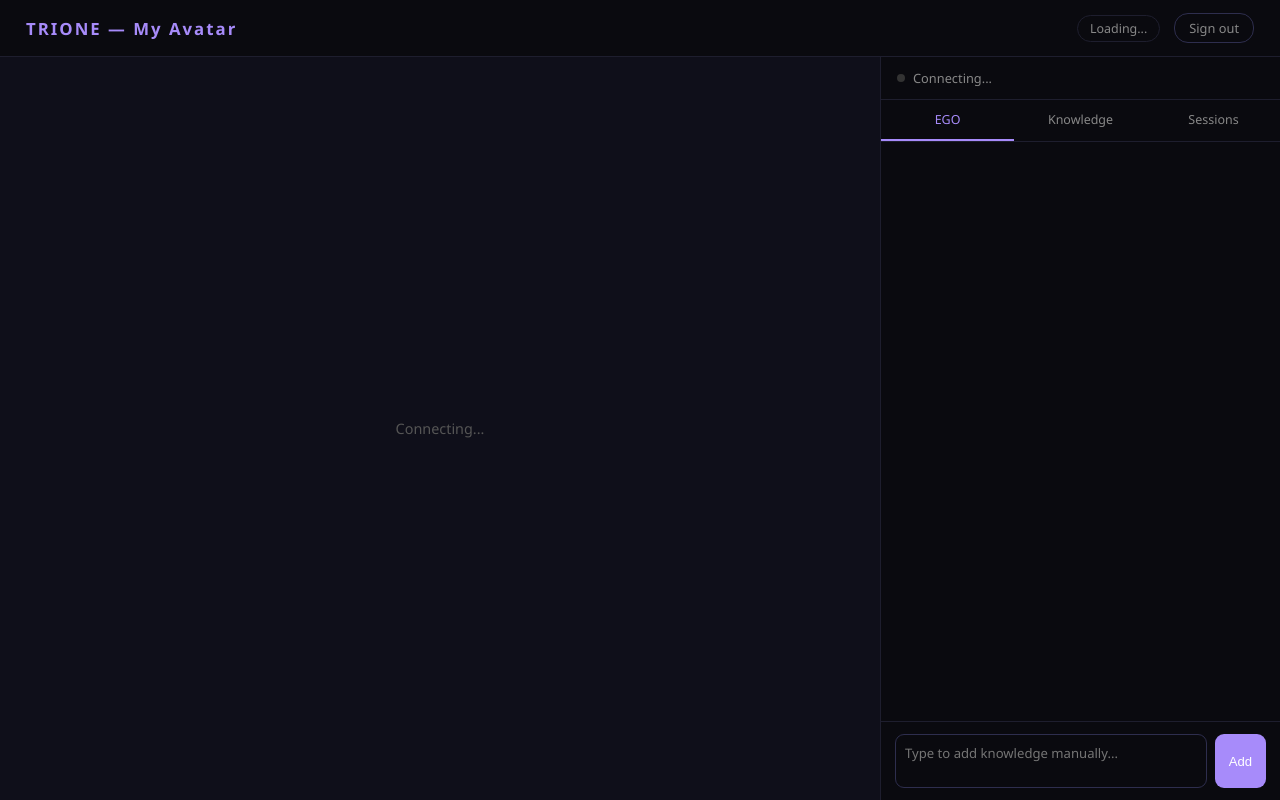
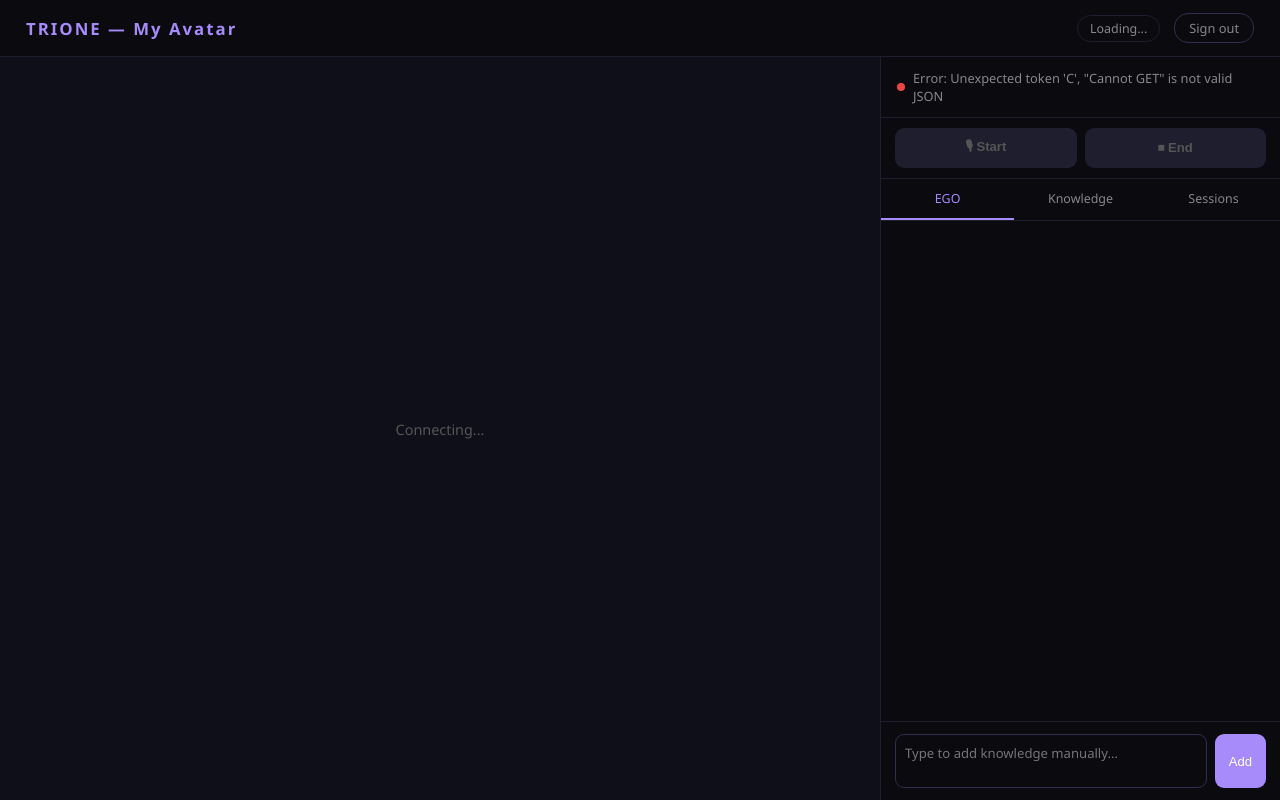
Before and after one commit to kanchang12/avatardemo, a Flask app: page /customer/ in a window 1280 px wide. Run offline with Flask 3, Linux system fonts and the light colour scheme; the visitor is signed in with stand-in values (Sample User, id 1); some libraries are stand-ins or nearby versions.

Commit message:
Update index.html

```diff
--- a/templates/customer/index.html
+++ b/templates/customer/index.html
@@ -13,13 +13,20 @@ nav h1{color:#a78bfa;font-size:1.05rem;letter-spacing:2px;flex:1}
 nav a{color:#888;font-size:0.8rem;text-decoration:none;padding:5px 14px;border:1px solid #2e2e4e;border-radius:14px}
 nav a:hover{border-color:#a78bfa;color:#a78bfa}
 .layout{display:flex;flex:1;overflow:hidden;height:calc(100vh - 50px)}
-.vpanel{flex:1;background:#0f0f1a;position:relative;display:flex;align-items:center;justify-content:center}
-#avatarContainer{width:100%;height:100%}
-.lmsg{position:absolute;color:#555;font-size:0.9rem}
+.vpanel{flex:1;background:#0f0f1a;position:relative}
+#avatarVideo{width:100%;height:100%;object-fit:cover;display:block}
+.lmsg{position:absolute;top:50%;left:50%;transform:translate(-50%,-50%);color:#555;font-size:0.9rem;text-align:center;width:100%}
 .side{width:400px;border-left:1px solid #1e1e2e;display:flex;flex-direction:column;overflow:hidden;flex-shrink:0}
 .status-section{padding:12px 16px;border-bottom:1px solid #1e1e2e;flex-shrink:0;display:flex;align-items:center;gap:8px}
 .sdot{width:8px;height:8px;border-radius:50%;background:#333;flex-shrink:0}
 .stext{font-size:0.8rem;color:#888;flex:1}
+.controls{padding:10px 14px;border-bottom:1px solid #1e1e2e;display:flex;gap:8px;flex-shrink:0}
+.ctrl-btn{flex:1;padding:9px;border:none;border-radius:9px;cursor:pointer;font-size:0.82rem;font-weight:600}
+.ctrl-btn.start{background:#a78bfa;color:#fff}
+.ctrl-btn.start:hover{background:#9061f9}
+.ctrl-btn.end{background:#ef4444;color:#fff}
+.ctrl-btn.end:hover{background:#dc2626}
+.ctrl-btn:disabled{background:#1e1e2e;color:#555;cursor:not-allowed}
 .tabs{display:flex;border-bottom:1px solid #1e1e2e;flex-shrink:0}
 .tab{flex:1;padding:11px;text-align:center;cursor:pointer;color:#888;font-size:0.78rem;border-bottom:2px solid transparent}
 .tab.active{color:#a78bfa;border-bottom-color:#a78bfa}
@@ -36,8 +43,6 @@ nav a:hover{border-color:#a78bfa;color:#a78bfa}
 .ego-section ul{list-style:none;display:flex;flex-direction:column;gap:4px}
 .ego-section ul li{font-size:0.8rem;color:#ccc;line-height:1.4;padding-left:12px;position:relative}
 .ego-section ul li:before{content:"•";position:absolute;left:0;color:#f59e0b}
-.ego-rel{font-size:0.78rem;color:#ccc;margin-bottom:4px}
-.ego-rel strong{color:#a78bfa}
 .persona-box{background:#0f0f1a;border:1px solid #2e2e4e;border-radius:11px;padding:13px;font-size:0.83rem;color:#ccc;line-height:1.6;margin-bottom:8px}
 .stat-row{display:flex;gap:8px;margin-bottom:8px;flex-wrap:wrap}
 .stat-chip{background:#0f0f1a;border:1px solid #1e1e2e;border-radius:8px;padding:8px 12px;text-align:center;flex:1;min-width:60px}
@@ -62,16 +67,19 @@ nav a:hover{border-color:#a78bfa;color:#a78bfa}
   <div class="pill" id="kCount">Loading...</div>
   <a href="/customer/logout">Sign out</a>
 </nav>
-
 <div class="layout">
   <div class="vpanel">
-    <p class="lmsg" id="lmsg">Connecting...</p>
-    <div id="avatarContainer"><video id="avatarVideo" autoplay playsinline style="width:100%;height:100%;object-fit:cover;display:block"></video></div>
+    <div class="lmsg" id="lmsg">Connecting...</div>
+    <video id="avatarVideo" autoplay playsinline></video>
   </div>
   <div class="side">
     <div class="status-section">
       <div class="sdot" id="sDot"></div>
       <span class="stext" id="sText">Connecting...</span>
+    </div>
+    <div class="controls">
+      <button class="ctrl-btn start" id="startBtn" onclick="startConversation()" disabled>🎙 Start</button>
+      <button class="ctrl-btn end"   id="endBtn"   onclick="endConversation()"   disabled>⏹ End</button>
     </div>
     <div class="tabs">
       <div class="tab active" onclick="switchTab('ego',this)">EGO</div>
@@ -89,124 +97,149 @@ nav a:hover{border-color:#a78bfa;color:#a78bfa}
 </div>
 <div class="toast" id="toast"></div>
 
-<script type="module">
-import { LiveAvatarSession } from 'https://cdn.jsdelivr.net/npm/@heygen/liveavatar-web-sdk@latest/+esm';
-
-let sessionId = null, customerId = null, liveSession = null;
+<script src="https://cdn.jsdelivr.net/npm/livekit-client/dist/livekit-client.umd.min.js"></script>
+<script>
+let sessionId=null, customerId=null, livekitRoom=null, livekitUrl=null, livekitToken=null;
 
 async function init() {
-  setStatus('Connecting...', '#f59e0b');
+  setStatus('Connecting...','#f59e0b');
   try {
-    const r = await fetch('/customer/session', {method:'POST', headers:{'Content-Type':'application/json'}, body: JSON.stringify({})});
-    const d = await r.json();
-    if (!r.ok || d.error) { setStatus('Error: ' + (d.error || 'Server error'), '#ef4444'); return; }
-
-    sessionId  = d.session_id;
-    customerId = d.customer_id;
-    document.getElementById('kCount').textContent = d.knowledge_count + ' chunks';
+    const r=await fetch('/customer/session',{method:'POST',headers:{'Content-Type':'application/json'},body:JSON.stringify({})});
+    const d=await r.json();
+    if(!r.ok||d.error){setStatus('Error: '+(d.error||'Server error'),'#ef4444');return;}
+    sessionId=d.session_id;
+    customerId=d.customer_id;
+    livekitUrl=d.la_session.livekit_url;
+    livekitToken=d.la_session.livekit_client_token;
+    document.getElementById('kCount').textContent=d.knowledge_count+' chunks';
     renderEgo(d.ego_model, d.persona);
     loadKnowledge();
     loadSessions();
+    setStatus('Ready','#4ade80');
+    document.getElementById('lmsg').textContent='Ready — click Start to talk';
+    document.getElementById('startBtn').disabled=false;
+  } catch(e){setStatus('Error: '+e.message,'#ef4444');console.error(e);}
+}
 
-    const la = d.la_session;
-    document.getElementById('lmsg').style.display = 'none';
+async function startConversation() {
+  document.getElementById('startBtn').disabled=true;
+  setStatus('Connecting...','#f59e0b');
+  try {
+    const { Room, RoomEvent, Track } = LivekitClient;
+    livekitRoom=new Room();
 
-    const token = la.session_token;
-    liveSession = new LiveAvatarSession(token, { voiceChat: true });
-
-    liveSession.on('connected', () => setStatus('Live', '#4ade80'));
-    liveSession.on('disconnected', () => setStatus('Disconnected', '#ef4444'));
-    liveSession.on('user_transcript', (data) => {
-      const text = data?.text || data?.user_transcript || '';
-      if (text) trainText(text);
+    livekitRoom.on(RoomEvent.TrackSubscribed,(track,pub,participant)=>{
+      if(track.kind===Track.Kind.Video){
+        track.attach(document.getElementById('avatarVideo'));
+        document.getElementById('lmsg').style.display='none';
+        setStatus('Live','#4ade80');
+        document.getElementById('endBtn').disabled=false;
+      }
+      if(track.kind===Track.Kind.Audio) track.attach();
     });
 
-    const videoEl = document.getElementById('avatarVideo');
-    await liveSession.start(videoEl);
-    setStatus('Live', '#4ade80');
+    livekitRoom.on(RoomEvent.DataReceived,(data)=>{
+      try {
+        const msg=JSON.parse(new TextDecoder().decode(data));
+        if(msg.event_type==='user.transcription'&&msg.text) trainText(msg.text);
+      } catch(e){}
+    });
 
-  } catch(e) {
-    setStatus('Error: ' + e.message, '#ef4444');
+    livekitRoom.on(RoomEvent.Disconnected,()=>{
+      setStatus('Ended','#888');
+      document.getElementById('startBtn').disabled=false;
+      document.getElementById('endBtn').disabled=true;
+    });
+
+    await livekitRoom.connect(livekitUrl, livekitToken);
+    await livekitRoom.localParticipant.setMicrophoneEnabled(true);
+
+  } catch(e){
+    setStatus('Error','#ef4444');
+    document.getElementById('startBtn').disabled=false;
     console.error(e);
   }
 }
 
-async function trainText(text) {
-  if (!text.trim() || !sessionId) return;
-  try {
-    const r = await fetch('/customer/train', {method:'POST', headers:{'Content-Type':'application/json'},
-      body: JSON.stringify({text, session_id: sessionId, context: 'voice conversation with own avatar'})});
-    const d = await r.json();
-    if (d.chunks_added > 0 || d.beliefs_extracted > 0)
-      showToast(`EGO updated: +${d.chunks_added} chunks, +${d.beliefs_extracted} beliefs`);
-  } catch(e) {}
+async function endConversation() {
+  if(livekitRoom){await livekitRoom.disconnect();livekitRoom=null;}
+  document.getElementById('endBtn').disabled=true;
+  document.getElementById('startBtn').disabled=false;
+  setStatus('Ended','#888');
 }
 
-window.trainManual = async function() {
-  const text = document.getElementById('trainText').value.trim();
-  if (!text) return;
-  document.getElementById('trainText').value = '';
+async function trainText(text) {
+  if(!text.trim()||!sessionId) return;
+  try {
+    const r=await fetch('/customer/train',{method:'POST',headers:{'Content-Type':'application/json'},
+      body:JSON.stringify({text,session_id:sessionId,context:'voice conversation with own avatar'})});
+    const d=await r.json();
+    if(d.chunks_added>0||d.beliefs_extracted>0)
+      showToast(`EGO updated: +${d.chunks_added} chunks, +${d.beliefs_extracted} beliefs`);
+  } catch(e){}
+}
+
+async function trainManual() {
+  const text=document.getElementById('trainText').value.trim();
+  if(!text) return;
+  document.getElementById('trainText').value='';
   await trainText(text);
   await loadKnowledge();
 }
 
 async function loadKnowledge() {
-  const r = await fetch('/customer/knowledge');
-  const chunks = await r.json();
-  document.getElementById('kCount').textContent = chunks.length + ' chunks';
-  const el = document.getElementById('tab-knowledge');
-  if (!chunks.length) { el.innerHTML = '<p class="empty">Talk to your avatar — everything you share builds your knowledge base.</p>'; return; }
-  el.innerHTML = chunks.map(c =>
-    `<div class="chunk"><div class="cat ${c.ego_layer==='ego'?'ego':'raw'}">${c.ego_layer==='ego'?'⚡ EGO':'📝 RAW'} · ${c.category}</div><div class="text">${c.chunk}</div><button class="del" onclick="delChunk(${c.id},this)">✕</button></div>`
-  ).join('');
+  const r=await fetch('/customer/knowledge');
+  const chunks=await r.json();
+  document.getElementById('kCount').textContent=chunks.length+' chunks';
+  const el=document.getElementById('tab-knowledge');
+  if(!chunks.length){el.innerHTML='<p class="empty">Talk to your avatar — everything you share builds your knowledge base.</p>';return;}
+  el.innerHTML=chunks.map(c=>`<div class="chunk"><div class="cat ${c.ego_layer==='ego'?'ego':'raw'}">${c.ego_layer==='ego'?'⚡ EGO':'📝 RAW'} · ${c.category}</div><div class="text">${c.chunk}</div><button class="del" onclick="delChunk(${c.id},this)">✕</button></div>`).join('');
 }
 
 async function loadEgo() {
-  const r = await fetch('/customer/ego');
-  const d = await r.json();
-  renderEgo(d.ego, d.summary);
+  const r=await fetch('/customer/ego');
+  const d=await r.json();
+  renderEgo(d.ego,d.summary);
 }
 
-function renderEgo(ego, persona) {
-  const el = document.getElementById('tab-ego');
-  if (!ego && !persona) { el.innerHTML = '<p class="empty">Your EGO model will be built here as you talk to your avatar.<br><br>Every conversation teaches it who you are.</p>'; return; }
-  let html = '';
-  if (persona) html += `<div class="persona-box">${persona}</div>`;
-  const bCount=(ego?.beliefs||[]).length, vCount=(ego?.values||[]).length;
-  const rCount=Object.keys(ego?.relationships||{}).length, pCount=(ego?.reasoning_patterns||[]).length;
-  html += `<div class="stat-row"><div class="stat-chip"><div class="n">${bCount}</div><div class="l">Beliefs</div></div><div class="stat-chip"><div class="n">${vCount}</div><div class="l">Values</div></div><div class="stat-chip"><div class="n">${rCount}</div><div class="l">Relations</div></div><div class="stat-chip"><div class="n">${pCount}</div><div class="l">Patterns</div></div></div>`;
-  if (ego?.beliefs?.length) html += `<div class="ego-section"><h4>Core Beliefs</h4><ul>${ego.beliefs.slice(0,8).map(b=>`<li>${b}</li>`).join('')}</ul></div>`;
-  if (ego?.values?.length) html += `<div class="ego-section"><h4>Values</h4><ul>${ego.values.slice(0,6).map(v=>`<li>${v}</li>`).join('')}</ul></div>`;
-  if (ego?.reasoning_patterns?.length) html += `<div class="ego-section"><h4>How They Think</h4><ul>${ego.reasoning_patterns.slice(0,5).map(p=>`<li>${p}</li>`).join('')}</ul></div>`;
-  if (ego?.relationships&&Object.keys(ego.relationships).length) html += `<div class="ego-section"><h4>Relationships</h4>${Object.entries(ego.relationships).slice(0,8).map(([p,d])=>`<div class="ego-rel"><strong>${p}:</strong> ${d}</div>`).join('')}</div>`;
-  if (ego?.contradictions?.length) html += `<div class="ego-section"><h4>Growth & Contradictions</h4><ul>${ego.contradictions.slice(0,4).map(c=>`<li>${c}</li>`).join('')}</ul></div>`;
-  el.innerHTML = html;
+function renderEgo(ego,persona) {
+  const el=document.getElementById('tab-ego');
+  if(!ego&&!persona){el.innerHTML='<p class="empty">Your EGO model will be built here as you talk to your avatar.<br><br>Every conversation teaches it who you are.</p>';return;}
+  let html='';
+  if(persona) html+=`<div class="persona-box">${persona}</div>`;
+  const bCount=(ego?.beliefs||[]).length,vCount=(ego?.values||[]).length;
+  const rCount=Object.keys(ego?.relationships||{}).length,pCount=(ego?.reasoning_patterns||[]).length;
+  html+=`<div class="stat-row"><div class="stat-chip"><div class="n">${bCount}</div><div class="l">Beliefs</div></div><div class="stat-chip"><div class="n">${vCount}</div><div class="l">Values</div></div><div class="stat-chip"><div class="n">${rCount}</div><div class="l">Relations</div></div><div class="stat-chip"><div class="n">${pCount}</div><div class="l">Patterns</div></div></div>`;
+  if(ego?.beliefs?.length) html+=`<div class="ego-section"><h4>Core Beliefs</h4><ul>${ego.beliefs.slice(0,8).map(b=>`<li>${b}</li>`).join('')}</ul></div>`;
+  if(ego?.values?.length) html+=`<div class="ego-section"><h4>Values</h4><ul>${ego.values.slice(0,6).map(v=>`<li>${v}</li>`).join('')}</ul></div>`;
+  if(ego?.reasoning_patterns?.length) html+=`<div class="ego-section"><h4>How They Think</h4><ul>${ego.reasoning_patterns.slice(0,5).map(p=>`<li>${p}</li>`).join('')}</ul></div>`;
+  if(ego?.relationships&&Object.keys(ego.relationships).length) html+=`<div class="ego-section"><h4>Relationships</h4>${Object.entries(ego.relationships).slice(0,8).map(([p,d])=>`<div style="font-size:0.78rem;color:#ccc;margin-bottom:4px"><strong style="color:#a78bfa">${p}:</strong> ${d}</div>`).join('')}</div>`;
+  if(ego?.contradictions?.length) html+=`<div class="ego-section"><h4>Growth & Contradictions</h4><ul>${ego.contradictions.slice(0,4).map(c=>`<li>${c}</li>`).join('')}</ul></div>`;
+  el.innerHTML=html;
 }
 
 async function loadSessions() {
-  const r = await fetch('/customer/sessions');
-  const sessions = await r.json();
-  const el = document.getElementById('tab-sessions');
-  if (!sessions.length) { el.innerHTML = '<p class="empty">No sessions yet.</p>'; return; }
-  el.innerHTML = sessions.map(s =>
-    `<div class="sitem"><div><div class="stype">${s.session_type==='customer_training'?'🎓 Training':'💬 User chat'}</div><div class="sdate">${s.started_at?s.started_at.slice(0,16):''}</div></div><div class="scount">${s.message_count} msgs</div></div>`
-  ).join('');
+  const r=await fetch('/customer/sessions');
+  const sessions=await r.json();
+  const el=document.getElementById('tab-sessions');
+  if(!sessions.length){el.innerHTML='<p class="empty">No sessions yet.</p>';return;}
+  el.innerHTML=sessions.map(s=>`<div class="sitem"><div><div class="stype">${s.session_type==='customer_training'?'🎓 Training':'💬 User chat'}</div><div class="sdate">${s.started_at?s.started_at.slice(0,16):''}</div></div><div class="scount">${s.message_count} msgs</div></div>`).join('');
 }
 
-window.delChunk = async function(id, btn) { await fetch(`/customer/knowledge/${id}`,{method:'DELETE'}); btn.closest('.chunk').remove(); }
+async function delChunk(id,btn){await fetch(`/customer/knowledge/${id}`,{method:'DELETE'});btn.closest('.chunk').remove();}
 
-window.switchTab = function(name, el) {
+function switchTab(name,el){
   document.querySelectorAll('.tab').forEach(t=>t.classList.remove('active'));
   document.querySelectorAll('.tab-content').forEach(t=>t.classList.remove('active'));
   el.classList.add('active');
   document.getElementById('tab-'+name).classList.add('active');
-  if (name==='ego') loadEgo();
+  if(name==='ego') loadEgo();
 }
 
-function setStatus(text, color) { document.getElementById('sText').textContent=text; document.getElementById('sDot').style.background=color; }
-function showToast(msg) { const t=document.getElementById('toast'); t.textContent=msg; t.classList.add('show'); setTimeout(()=>t.classList.remove('show'),3500); }
+function setStatus(text,color){document.getElementById('sText').textContent=text;document.getElementById('sDot').style.background=color;}
+function showToast(msg){const t=document.getElementById('toast');t.textContent=msg;t.classList.add('show');setTimeout(()=>t.classList.remove('show'),3500);}
 
-setInterval(()=>{ if(sessionId) loadKnowledge(); }, 30000);
+setInterval(()=>{if(sessionId) loadKnowledge();},30000);
 init();
 </script>
 </body>
```
